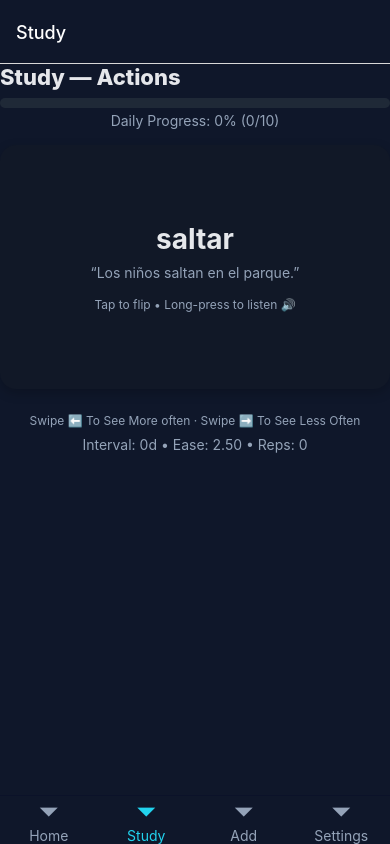
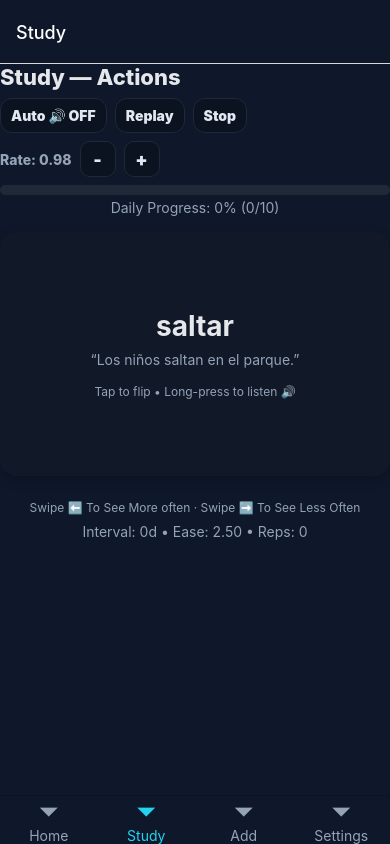
Before and after one commit to mikepitts25/Colombian-Spanish, a React Native app: screen /Study in a window 390 px wide. Built offline with nearby package versions, Linux system fonts and the light colour scheme.

Commit message:
feat(audio): auto-speak, replay/stop, and speech rate (#7)
Co-authored-by: Ubuntu <ubuntu@ip-172-31-42-3.eu-central-1.compute.internal>

```diff
--- a/src/screens/StudyScreen.tsx
+++ b/src/screens/StudyScreen.tsx
@@ -1,10 +1,12 @@
 import React, { useMemo, useState } from 'react';
-import { SafeAreaView, StyleSheet, Text, View } from 'react-native';
+import { SafeAreaView, StyleSheet, Text, View, Pressable } from 'react-native';
 import { colors, spacing } from '../styles/theme';
 import { useDeck } from '../hooks/useDeck';
 import Flashcard from '../components/Flashcard';
 import ProgressBar from '../components/ProgressBar';
 import { getDailyProgress, incrementDailyProgress } from '../storage/storage';
+import { getPrefs, setPrefs, Prefs } from '../storage/prefs';
+import * as Speech from 'expo-speech';
 
 export default function StudyScreen() {
   const { ready, activeDeck, getStudyBatch, recordAnswer } = useDeck();
@@ -17,11 +19,14 @@ export default function StudyScreen() {
   const [idx, setIdx] = useState(0);
 
   const [daily, setDaily] = useState<{ count: number; target: number }>({ count: 0, target: 10 });
+  const [prefs, setPrefsState] = useState<Prefs>({ autoSpeak: false, speechRate: 0.98 });
 
   React.useEffect(() => {
     (async () => {
       const dp = await getDailyProgress();
       setDaily({ count: dp.count, target: dp.target });
+      const p = await getPrefs();
+      setPrefsState(p);
     })();
   }, []);
 
@@ -38,6 +43,14 @@ export default function StudyScreen() {
   if (!activeDeck) return null;
 
   const card = batch[idx];
+
+  React.useEffect(() => {
+    if (!card) return;
+    if (!prefs.autoSpeak) return;
+    Speech.stop();
+    Speech.speak(card.front, { language: 'es-CO', pitch: 1.03, rate: prefs.speechRate });
+    // eslint-disable-next-line react-hooks/exhaustive-deps
+  }, [card?.id, prefs.autoSpeak, prefs.speechRate]);
 
   async function grade(q: 0 | 1 | 2 | 3 | 4 | 5) {
     if (!card) return;
@@ -56,9 +69,48 @@ export default function StudyScreen() {
     });
   }
 
+  async function toggleAutoSpeak() {
+    const next = await setPrefs({ autoSpeak: !prefs.autoSpeak });
+    setPrefsState(next);
+  }
+
+  async function bumpRate(delta: number) {
+    const next = await setPrefs({ speechRate: Math.max(0.6, Math.min(1.3, +(prefs.speechRate + delta).toFixed(2))) });
+    setPrefsState(next);
+  }
+
+  function replay() {
+    if (!card) return;
+    Speech.stop();
+    Speech.speak(card.front, { language: 'es-CO', pitch: 1.03, rate: prefs.speechRate });
+  }
+
+  function stop() {
+    Speech.stop();
+  }
+
   return (
     <SafeAreaView style={styles.wrap}>
       <Text style={styles.h1}>Study — {activeDeck.name}</Text>
+
+      <View style={styles.audioRow}>
+        <Pressable style={[styles.audioBtn, prefs.autoSpeak && styles.audioBtnOn]} onPress={toggleAutoSpeak}>
+          <Text style={[styles.audioBtnText, prefs.autoSpeak && styles.audioBtnTextOn]}>{prefs.autoSpeak ? 'Auto 🔊 ON' : 'Auto 🔊 OFF'}</Text>
+        </Pressable>
+        <Pressable style={styles.audioBtn} onPress={replay}>
+          <Text style={styles.audioBtnText}>Replay</Text>
+        </Pressable>
+        <Pressable style={styles.audioBtn} onPress={stop}>
+          <Text style={styles.audioBtnText}>Stop</Text>
+        </Pressable>
+      </View>
+
+      <View style={styles.rateRow}>
+        <Text style={styles.rateLabel}>Rate: {prefs.speechRate.toFixed(2)}</Text>
+        <Pressable style={styles.rateBtn} onPress={() => bumpRate(-0.05)}><Text style={styles.rateBtnText}>-</Text></Pressable>
+        <Pressable style={styles.rateBtn} onPress={() => bumpRate(+0.05)}><Text style={styles.rateBtnText}>+</Text></Pressable>
+      </View>
+
       <ProgressBar progress={progress} />
       <Text style={styles.progressLabel}>
         Daily Progress: {percent}% ({daily.count}/{daily.target})
@@ -89,6 +141,15 @@ export default function StudyScreen() {
 const styles = StyleSheet.create({
   wrap: { flex: 1, backgroundColor: colors.bg, padding: spacing(2) },
   h1: { color: colors.text, fontSize: 22, fontWeight: '800', marginBottom: spacing(1) },
+  audioRow: { flexDirection: 'row', gap: 8, flexWrap: 'wrap', marginBottom: 8 },
+  audioBtn: { backgroundColor: '#0b1220', borderWidth: 1, borderColor: '#1f2937', borderRadius: 12, paddingVertical: 8, paddingHorizontal: 10 },
+  audioBtnOn: { backgroundColor: '#052e2b', borderColor: '#065f46' },
+  audioBtnText: { color: '#e2e8f0', fontWeight: '900' },
+  audioBtnTextOn: { color: '#a7f3d0' },
+  rateRow: { flexDirection: 'row', alignItems: 'center', gap: 8, marginBottom: spacing(1) },
+  rateLabel: { color: colors.sub, fontWeight: '800' },
+  rateBtn: { width: 36, height: 36, borderRadius: 10, alignItems: 'center', justifyContent: 'center', backgroundColor: '#0b1220', borderWidth: 1, borderColor: '#1f2937' },
+  rateBtnText: { color: '#e2e8f0', fontWeight: '900', fontSize: 18 },
   sub: { color: colors.sub },
   meta: { color: colors.sub, textAlign: 'center', marginTop: spacing(1) },
   center: { flex: 1, alignItems: 'center', justifyContent: 'center' },
--- /dev/null
+++ b/src/storage/prefs.ts
@@ -0,0 +1,37 @@
+import AsyncStorage from '@react-native-async-storage/async-storage';
+
+const KEY = 'SRS_PREFS_V1';
+
+export type Prefs = {
+  autoSpeak: boolean;
+  speechRate: number; // expo-speech rate
+};
+
+const DEFAULTS: Prefs = {
+  autoSpeak: false,
+  speechRate: 0.98,
+};
+
+export async function getPrefs(): Promise<Prefs> {
+  const raw = await AsyncStorage.getItem(KEY);
+  if (!raw) return DEFAULTS;
+  try {
+    const parsed = JSON.parse(raw) as Partial<Prefs>;
+    return {
+      autoSpeak: typeof parsed.autoSpeak === 'boolean' ? parsed.autoSpeak : DEFAULTS.autoSpeak,
+      speechRate:
+        typeof parsed.speechRate === 'number' && parsed.speechRate >= 0.5 && parsed.speechRate <= 1.5
+          ? parsed.speechRate
+          : DEFAULTS.speechRate,
+    };
+  } catch {
+    return DEFAULTS;
+  }
+}
+
+export async function setPrefs(patch: Partial<Prefs>): Promise<Prefs> {
+  const current = await getPrefs();
+  const next: Prefs = { ...current, ...patch };
+  await AsyncStorage.setItem(KEY, JSON.stringify(next));
+  return next;
+}
```
